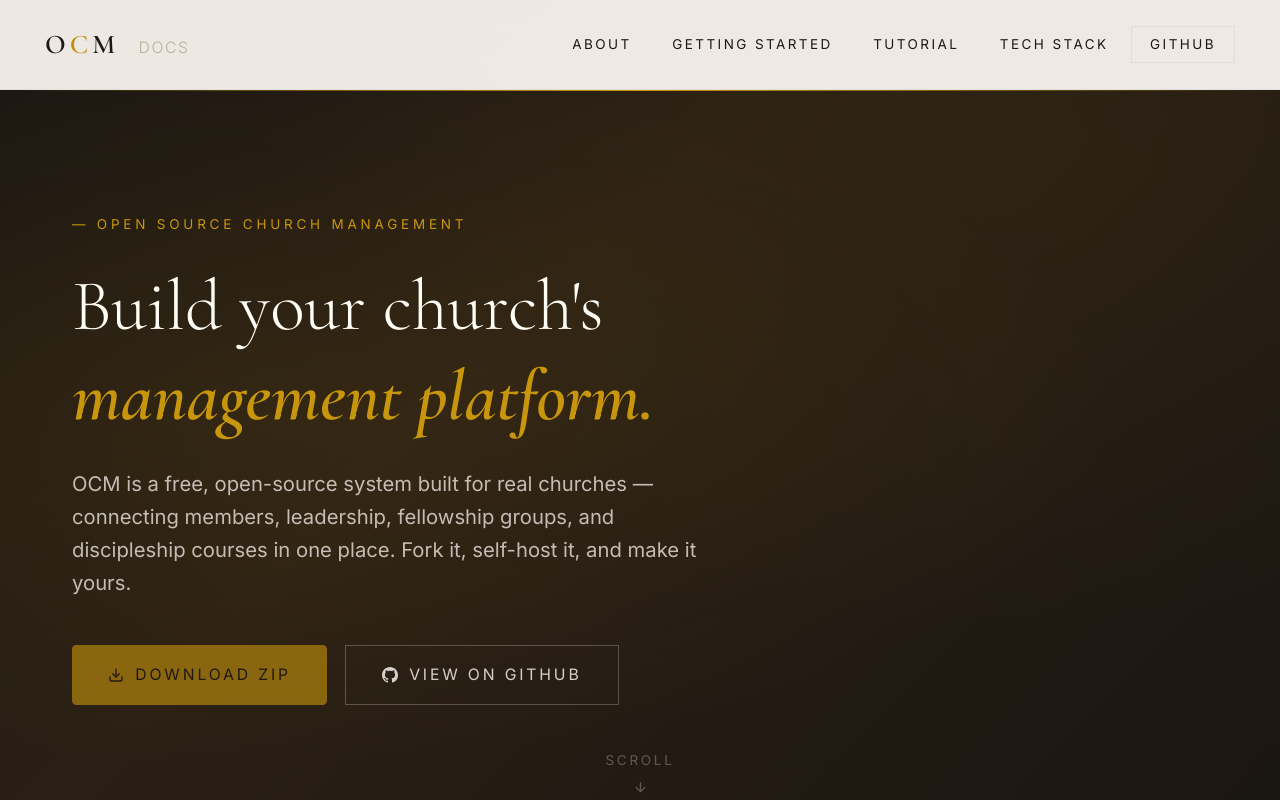
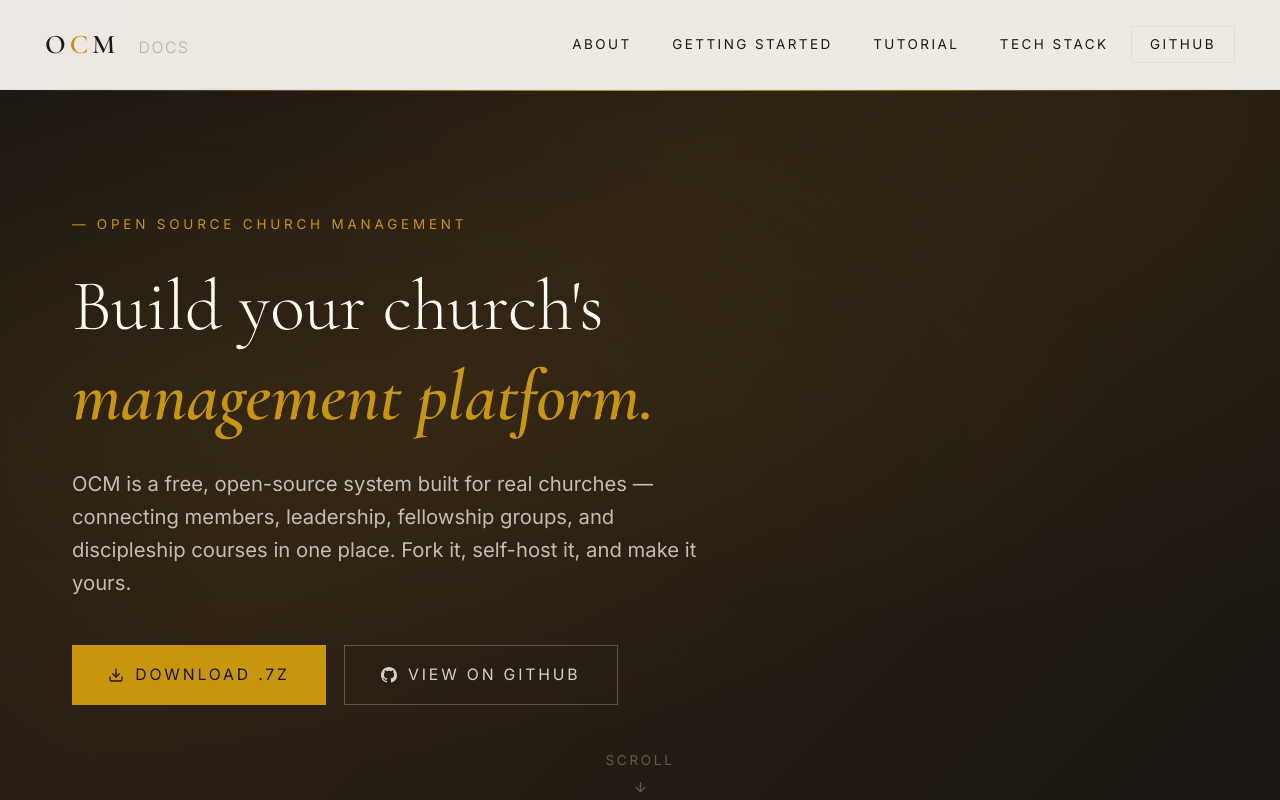
Before and after one commit to kibetnathan/O-Concord, an Astro site in the folder docs/: page / in a window 1280 px wide. Shown: the top 800 px of the page. Built offline with nearby package versions, Linux system fonts and the light colour scheme; Astro itself is replaced by a stand-in of ours.

Commit message:
Feat(docs): Add a 7z zip file for the docs

```diff
--- a/docs/src/pages/index.astro
+++ b/docs/src/pages/index.astro
@@ -137,13 +137,11 @@ import "../styles/global.css";
             </p>
 
             <div class="flex flex-wrap gap-4">
-              <!-- Download button — link will be added once zip is ready -->
-              <button
-                type="button"
-                disabled
-                class="inline-flex items-center gap-2.5 text-sm uppercase tracking-[0.18em] px-8 py-4 transition-all cursor-not-allowed"
-                style="background-color: var(--color-gold); color: #1a1612; font-family: 'Inter', sans-serif; opacity: 0.6;"
-                title="Download coming soon"
+              <a
+                href="/ocm.7z"
+                download
+                class="inline-flex items-center gap-2.5 text-sm uppercase tracking-[0.18em] px-8 py-4 transition-all"
+                style="background-color: var(--color-gold); color: #1a1612; font-family: 'Inter', sans-serif;"
               >
                 <svg
                   xmlns="http://www.w3.org/2000/svg"
@@ -161,8 +159,8 @@ import "../styles/global.css";
                   <polyline points="7 10 12 15 17 10" />
                   <line x1="12" y1="15" x2="12" y2="3" />
                 </svg>
-                Download ZIP
-              </button>
+                Download .7z
+              </a>
 
               <a
                 href="https://github.com/kibetnathan/O-Concord"
@@ -635,13 +633,11 @@ python manage.py runserver</code>
           </div>
 
           <div class="flex flex-wrap gap-4 shrink-0">
-            <!-- Download button — no href until zip is ready -->
-            <button
-              type="button"
-              disabled
-              class="inline-flex items-center gap-2 text-sm uppercase tracking-[0.18em] px-8 py-4 transition-all cursor-not-allowed"
-              style="background-color: #1a1612; color: #fffef6; font-family: 'Inter', sans-serif; opacity: 0.5;"
-              title="Download coming soon"
+            <a
+              href="/ocm.7z"
+              download
+              class="inline-flex items-center gap-2 text-sm uppercase tracking-[0.18em] px-8 py-4 transition-all"
+              style="background-color: #1a1612; color: #fffef6; font-family: 'Inter', sans-serif;"
             >
               <svg
                 xmlns="http://www.w3.org/2000/svg"
@@ -659,8 +655,8 @@ python manage.py runserver</code>
                 <polyline points="7 10 12 15 17 10" />
                 <line x1="12" y1="15" x2="12" y2="3" />
               </svg>
-              Download ZIP
-            </button>
+              Download .7z
+            </a>
 
             <a
               href="https://github.com/kibetnathan/O-Concord"
```
